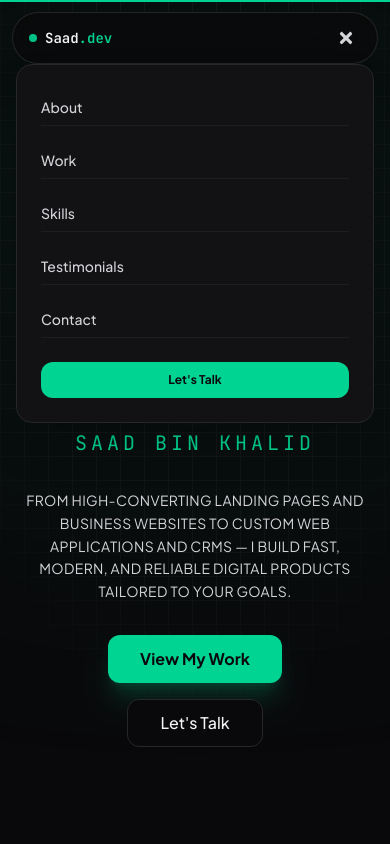
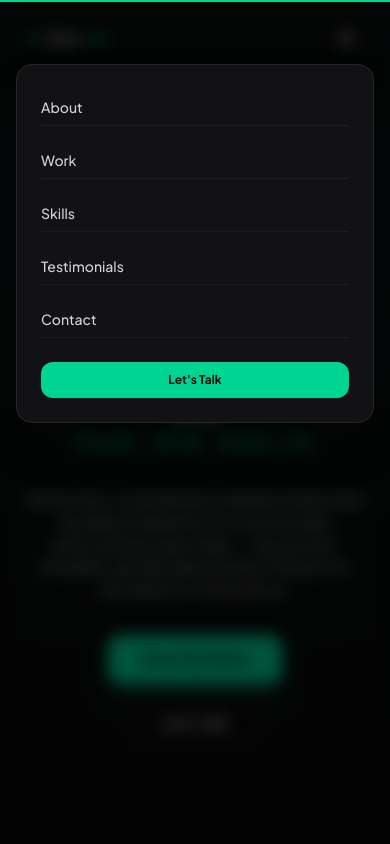
Before and after one commit to Saad0095/Saad-Portfolio, a React (Vite) app: page / in a window 390 px wide. Both pictures are taken after a click on the button 346 px from the left and 38 px from the top of the page. Shown: the top 844 px of the page. Built offline with nearby package versions, Linux system fonts and the light colour scheme.

Commit message:
fixed navbar close issue

```diff
--- a/src/components/Navbar.tsx
+++ b/src/components/Navbar.tsx
@@ -1,4 +1,4 @@
-import { useState, useEffect } from "react";
+import { useState, useEffect, useRef } from "react";
 import { FaTimes, FaBars } from "react-icons/fa";
 import { AnimatePresence, motion, useScroll } from "framer-motion";
 
@@ -14,6 +14,7 @@ const Navbar = () => {
   const [isOpen, setIsOpen] = useState(false);
   const [activeSection, setActiveSection] = useState("");
   const { scrollYProgress } = useScroll();
+  const navContainerRef = useRef<HTMLDivElement>(null);
 
   useEffect(() => {
     const handleScroll = () => {
@@ -37,6 +38,45 @@ const Navbar = () => {
     return () => window.removeEventListener("scroll", handleScroll);
   }, []);
 
+  // Close mobile menu on click outside, escape key, or desktop resize
+  useEffect(() => {
+    const handleClickOutside = (event: MouseEvent | TouchEvent) => {
+      if (
+        isOpen &&
+        navContainerRef.current &&
+        !navContainerRef.current.contains(event.target as Node)
+      ) {
+        setIsOpen(false);
+      }
+    };
+
+    const handleKeyDown = (event: KeyboardEvent) => {
+      if (event.key === "Escape") {
+        setIsOpen(false);
+      }
+    };
+
+    const handleResize = () => {
+      if (window.innerWidth >= 768) {
+        setIsOpen(false);
+      }
+    };
+
+    if (isOpen) {
+      document.addEventListener("mousedown", handleClickOutside);
+      document.addEventListener("touchstart", handleClickOutside);
+      document.addEventListener("keydown", handleKeyDown);
+      window.addEventListener("resize", handleResize);
+    }
+
+    return () => {
+      document.removeEventListener("mousedown", handleClickOutside);
+      document.removeEventListener("touchstart", handleClickOutside);
+      document.removeEventListener("keydown", handleKeyDown);
+      window.removeEventListener("resize", handleResize);
+    };
+  }, [isOpen]);
+
   return (
     <header className="fixed top-0 left-0 right-0 z-50 flex justify-center p-3 sm:p-4 pointer-events-none">
       {/* Top Reading Progress Bar */}
@@ -45,12 +85,14 @@ const Navbar = () => {
         style={{ scaleX: scrollYProgress }}
       />
 
+      <div ref={navContainerRef} className="w-full max-w-4xl flex flex-col items-center">
         {/* Floating Pill Nav */}
-      <div className="pointer-events-auto w-full max-w-4xl bg-[#09090b]/80 backdrop-blur-xl border border-zinc-800/90 rounded-full px-4 sm:px-6 py-2.5 shadow-2xl shadow-black/80 flex items-center justify-between transition-all">
+        <div className="pointer-events-auto w-full bg-[#09090b]/80 backdrop-blur-xl border border-zinc-800/90 rounded-full px-4 sm:px-6 py-2.5 shadow-2xl shadow-black/80 flex items-center justify-between transition-all">
 
           {/* Brand Logo */}
           <a
             href="#"
+            onClick={() => setIsOpen(false)}
             className="flex items-center gap-2 text-sm font-mono font-bold text-zinc-100 hover:text-emerald-400 transition-colors focus-visible:outline-none focus-visible:ring-2 focus-visible:ring-emerald-500 rounded"
           >
             <span className="w-2 h-2 rounded-full bg-emerald-400 animate-pulse inline-block"></span>
@@ -99,15 +141,29 @@ const Navbar = () => {
             onClick={() => setIsOpen(!isOpen)}
             className="md:hidden p-1.5 text-zinc-300 hover:text-white focus-visible:outline-none rounded-lg cursor-pointer"
             aria-label="Toggle navigation menu"
+            aria-expanded={isOpen}
           >
             {isOpen ? <FaTimes size={18} /> : <FaBars size={18} />}
           </button>
 
         </div>
 
-      {/* Clean Mobile Menu Overlay */}
+        {/* Clean Mobile Menu Overlay & Backdrop */}
         <AnimatePresence>
           {isOpen && (
+            <>
+              {/* Fullscreen Backdrop Overlay (tap outside to close) */}
+              <motion.div
+                initial={{ opacity: 0 }}
+                animate={{ opacity: 1 }}
+                exit={{ opacity: 0 }}
+                transition={{ duration: 0.2 }}
+                onClick={() => setIsOpen(false)}
+                className="pointer-events-auto fixed inset-0 z-40 bg-black/60 backdrop-blur-sm md:hidden"
+                aria-hidden="true"
+              />
+
+              {/* Mobile Menu Dropdown */}
               <motion.div
                 initial={{ opacity: 0, y: -10, scale: 0.98 }}
                 animate={{ opacity: 1, y: 0, scale: 1 }}
@@ -133,8 +189,10 @@ const Navbar = () => {
                   Let's Talk
                 </a>
               </motion.div>
+            </>
           )}
         </AnimatePresence>
+      </div>
     </header>
   );
 };
```
Lines whose indentation alone changed are shown as unchanged.
